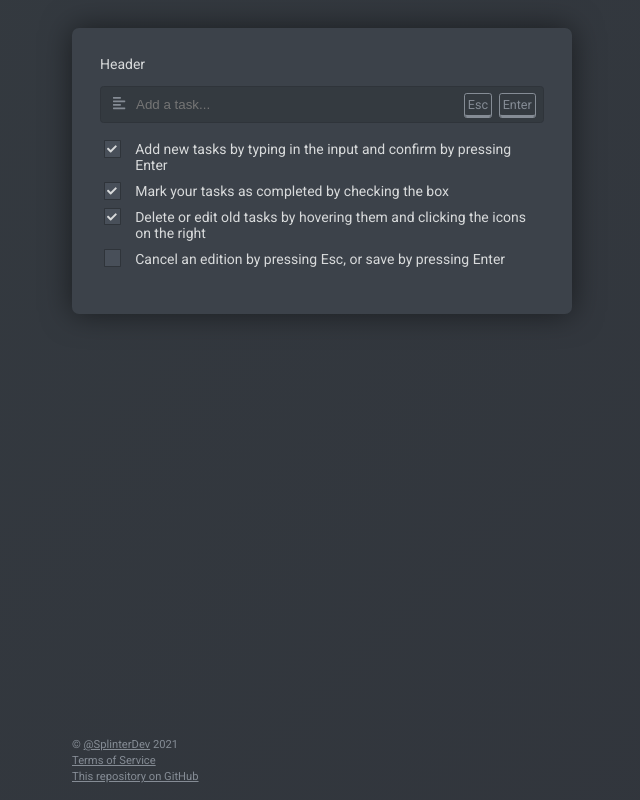
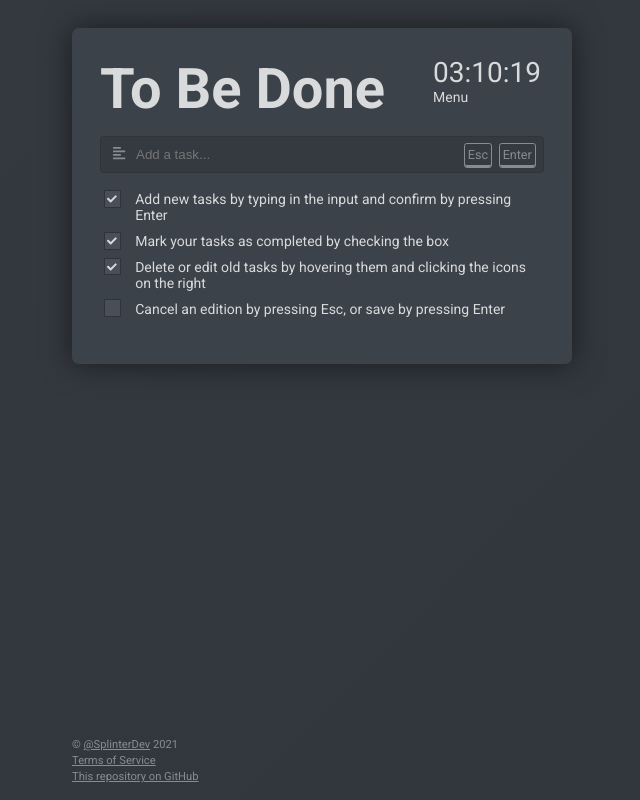
Before and after one commit to SplinterDev/tobedone, a React (Create React App) app: page / in a window 1280 px wide. Shown: the whole page, without its empty margins (318-958 px from the left). Built offline with nearby package versions, Linux system fonts and the light colour scheme.

Commit message:
Add Clock

```diff
--- /dev/null
+++ b/src/components/Clock/Clock.scss
@@ -0,0 +1,3 @@
+.Clock {
+  font-size: 2rem;
+}
--- /dev/null
+++ b/src/components/Clock/Clock.tsx
@@ -0,0 +1,24 @@
+import React, { useEffect, useState } from 'react'
+import './Clock.scss'
+
+const Clock = (): JSX.Element => {
+  const [value, setValue] = useState(new Date())
+  useEffect(() => {
+    const interval = setInterval(() => setValue(new Date()), 1000)
+
+    return () => {
+      clearInterval(interval)
+    }
+  }, [])
+
+  return (
+    <div className="Clock">
+      {new Intl.DateTimeFormat('en', {
+        timeStyle: 'medium',
+        hour12: false,
+      }).format(value)}
+    </div>
+  )
+}
+
+export default Clock
--- a/src/components/Header/Header.scss
+++ b/src/components/Header/Header.scss
@@ -1,3 +1,14 @@
 .Header {
+  display: flex;
   margin-bottom: 1rem;
+
+  & > h1 {
+    flex: 3;
+    font-size: 4rem;
+    margin: 0;
+  }
+
+  & > aside {
+    flex: 1;
+  }
 }
--- a/src/components/Header/Header.tsx
+++ b/src/components/Header/Header.tsx
@@ -1,8 +1,17 @@
 import React from 'react'
+import Clock from '../Clock/Clock'
 import './Header.scss'
 
 const Header = (): JSX.Element => {
-  return <div className="Header">Header</div>
+  return (
+    <div className="Header">
+      <h1>To Be Done</h1>
+      <aside>
+        <Clock />
+        <div>Menu</div>
+      </aside>
+    </div>
+  )
 }
 
 export default Header
```
